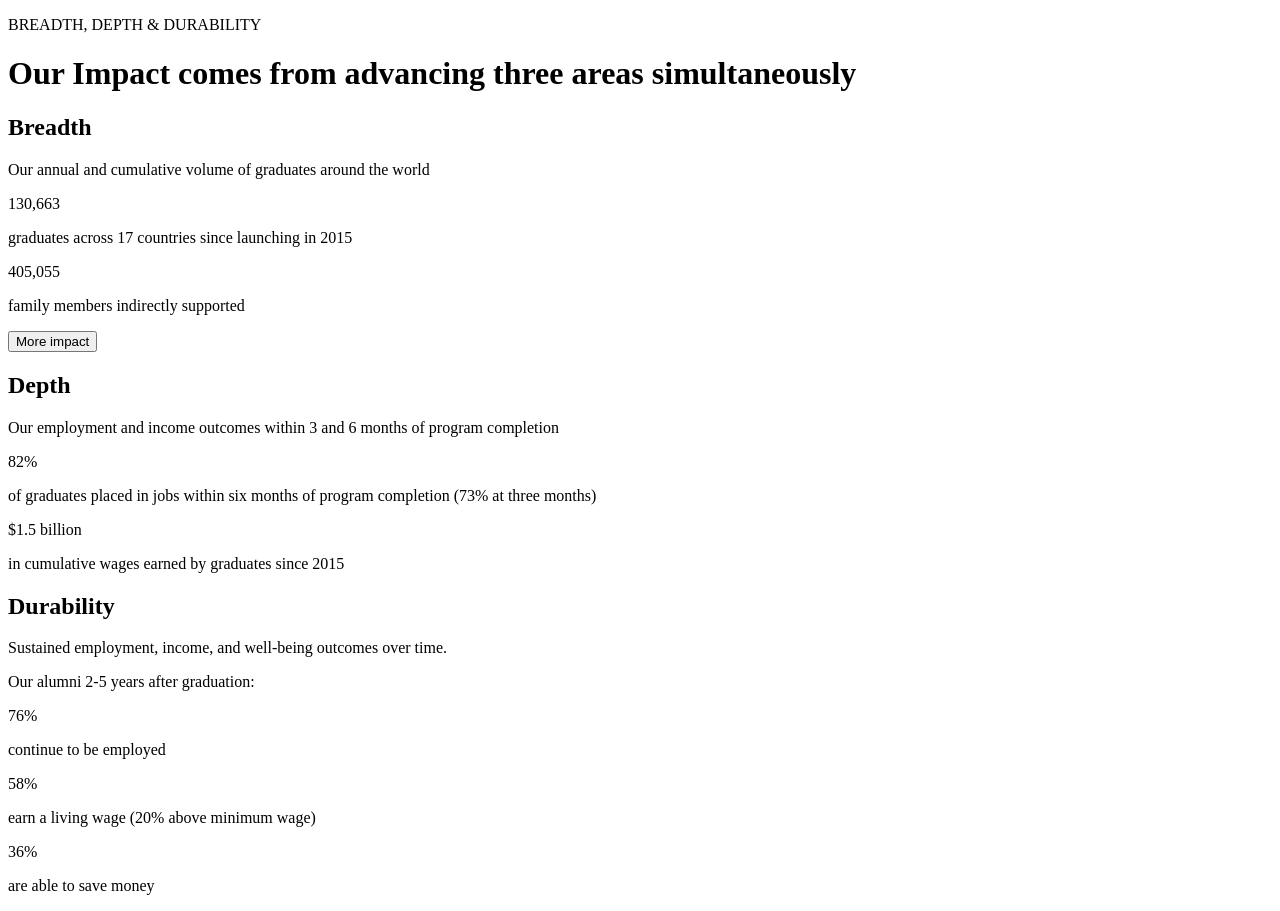
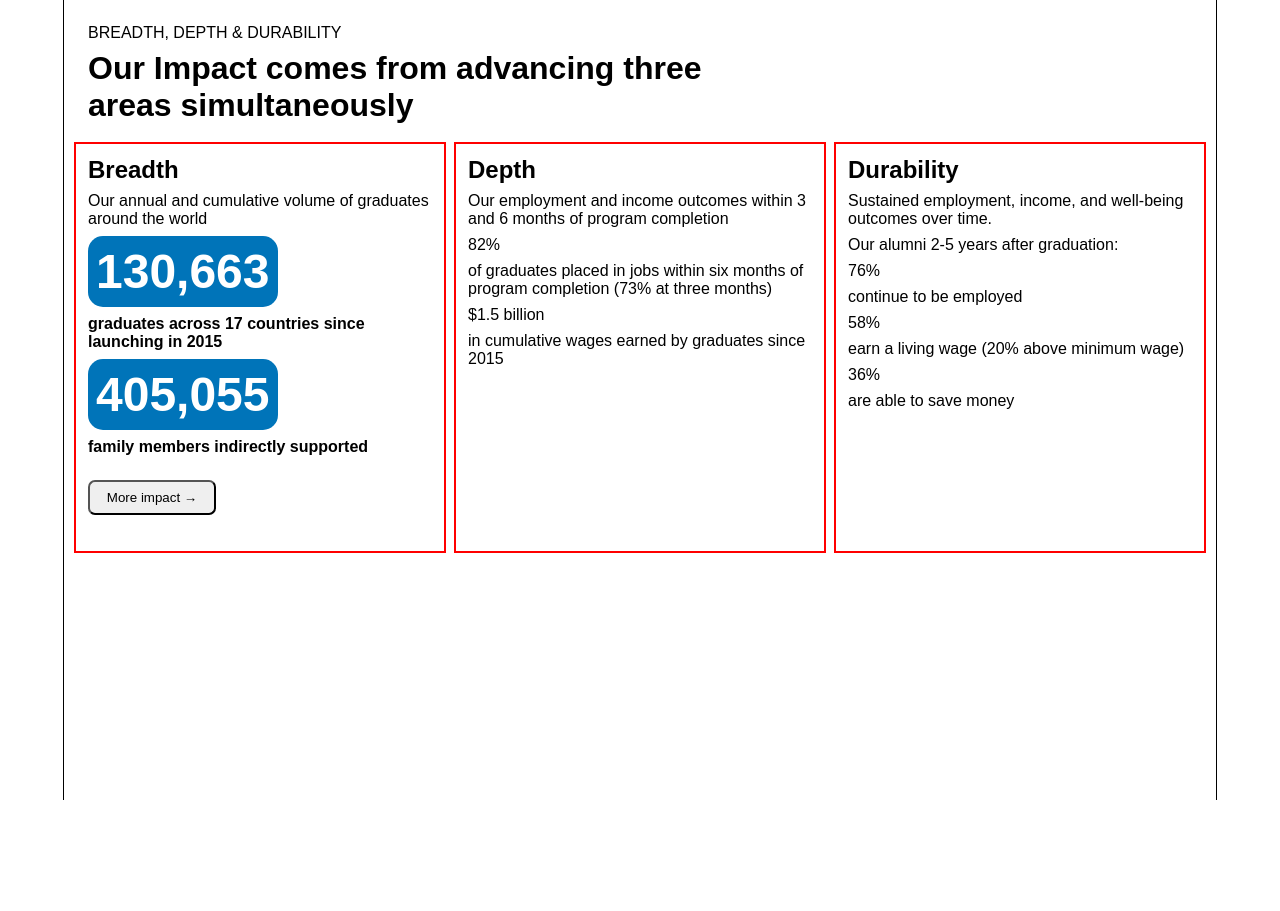
Before and after one commit to kkoryax/css-webpage, a plain HTML site: page index.html in a window 1280 px wide. After the commit the page ends 800 px from the top, so only its background shows below. Drawn offline with Linux system fonts and the light colour scheme.

Commit message:
feat(file): CSS styling progress - adjusted all section flex box and minor styled in section1

```diff
--- a/index.html
+++ b/index.html
@@ -3,7 +3,8 @@
 <head>
     <meta charset="UTF-8">
     <meta name="viewport" content="width=device-width, initial-scale=1.0">
-    <title>Document</title>
+    <title>CSS webpage</title>
+    <link rel="stylesheet" href="/style.css">
 </head>
 <body>
     <header>
@@ -23,23 +24,23 @@
                 <p>Our annual and cumulative volume of graduates around the world</p>
             </div>
             <div class="boxSection1">
-                <div>
+                <div class="boxSection">
                     <p>130,663</p>
                 </div>
-                <div>
+                <div class="description">
                     <p>graduates across 17 countries since launching in 2015</p>
                 </div>
             </div>
             <div class="boxSection1">
-                <div>
+                <div class="boxSection">
                     <p>405,055</p>
                 </div>
-                <div>
+                <div class="description">
                     <p>family members indirectly supported</p>
                 </div>
             </div>
             <div>
-                <button>More impact</button>
+                <button>More impact →</button>
             </div>
         </section>
         <section>
--- a/style.css
+++ b/style.css
@@ -0,0 +1,80 @@
+*,
+*::before,
+*::after {
+    margin: 0;
+    padding: 0;
+    box-sizing: border-box;
+}
+
+/* * {
+    outline: red solid 1px;
+} */
+
+body {
+    display: flex;
+    flex-direction: column;
+    height: 100vh;
+    width: 90vw;
+    margin: 0 auto;
+    padding: 0.75rem;
+    outline: black solid 1px;
+    font-family: sans-serif;
+}
+
+header {
+    display: flex;
+    flex-direction: column;
+    justify-content: flex-start;
+    padding: 0.75rem;
+    width: 80ch;
+}
+
+main {
+    display: flex;
+    flex-direction: row;
+    gap: 0.75rem;
+}
+
+section {
+    outline: red solid 2.5px;
+    padding: 0.75rem;
+    width: 45ch;
+}
+
+div {
+    margin-bottom: 0.5rem;
+}
+
+.boxSection {
+    padding: 0.5rem;
+    width: fit-content;
+    height: fit-content;
+    border-radius: 15px;
+    background-color: #0074B9;
+    -webkit-border-radius: 15px;
+    -moz-border-radius: 15px;
+    -ms-border-radius: 15px;
+    -o-border-radius: 15px;
+}
+
+.boxSection p {
+    font-size: 3rem;
+    font-weight: 900;
+    color: white;
+}
+
+.description {
+    font-weight: 600;
+}
+
+button {
+    margin: 1rem 0rem;
+    padding: 0.5rem;
+    width: 8rem;
+    border-radius: 7px;
+    -webkit-border-radius: 7px;
+    -moz-border-radius: 7px;
+    -ms-border-radius: 7px;
+    -o-border-radius: 7px;
+    cursor: pointer;
+}
```
